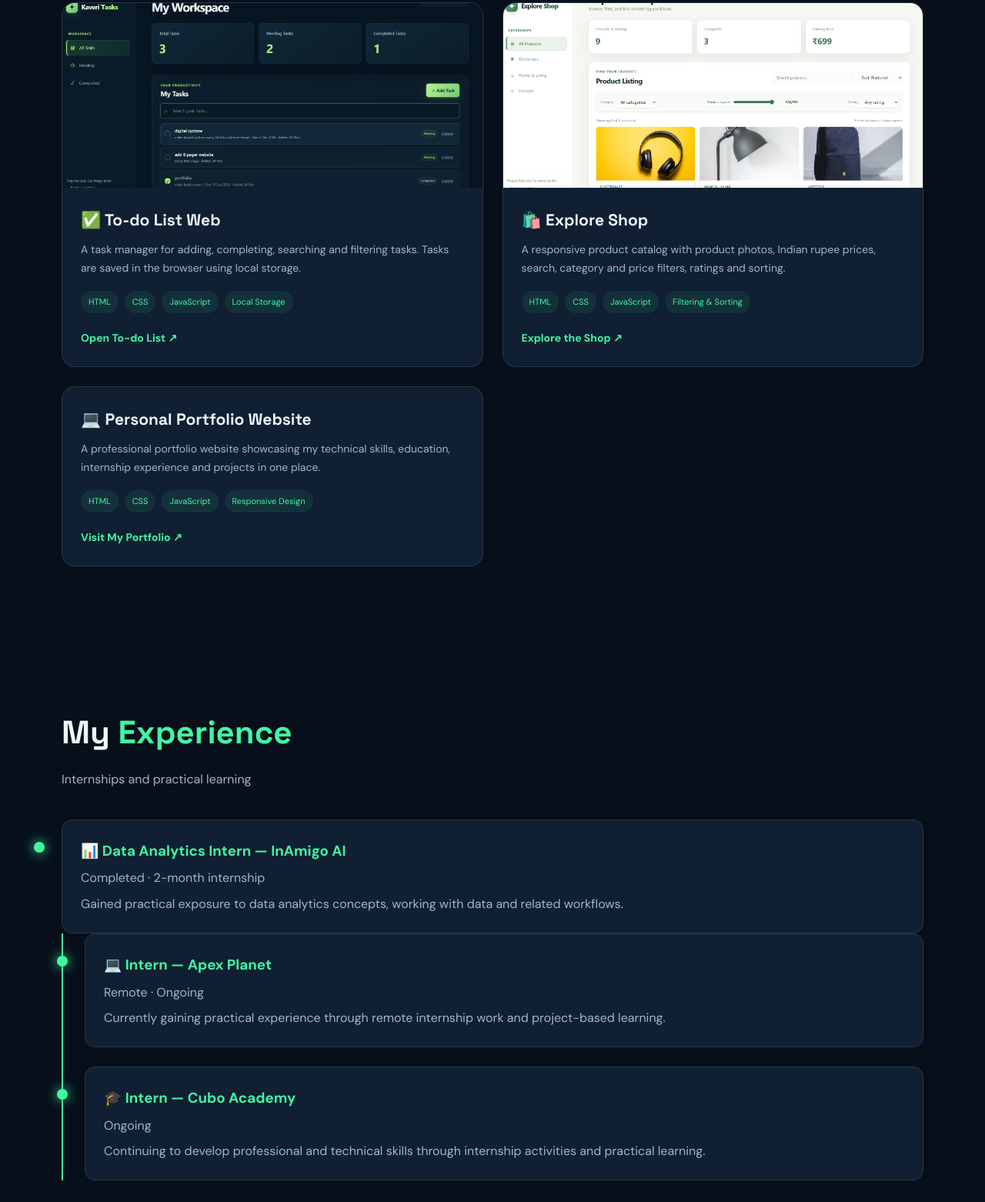
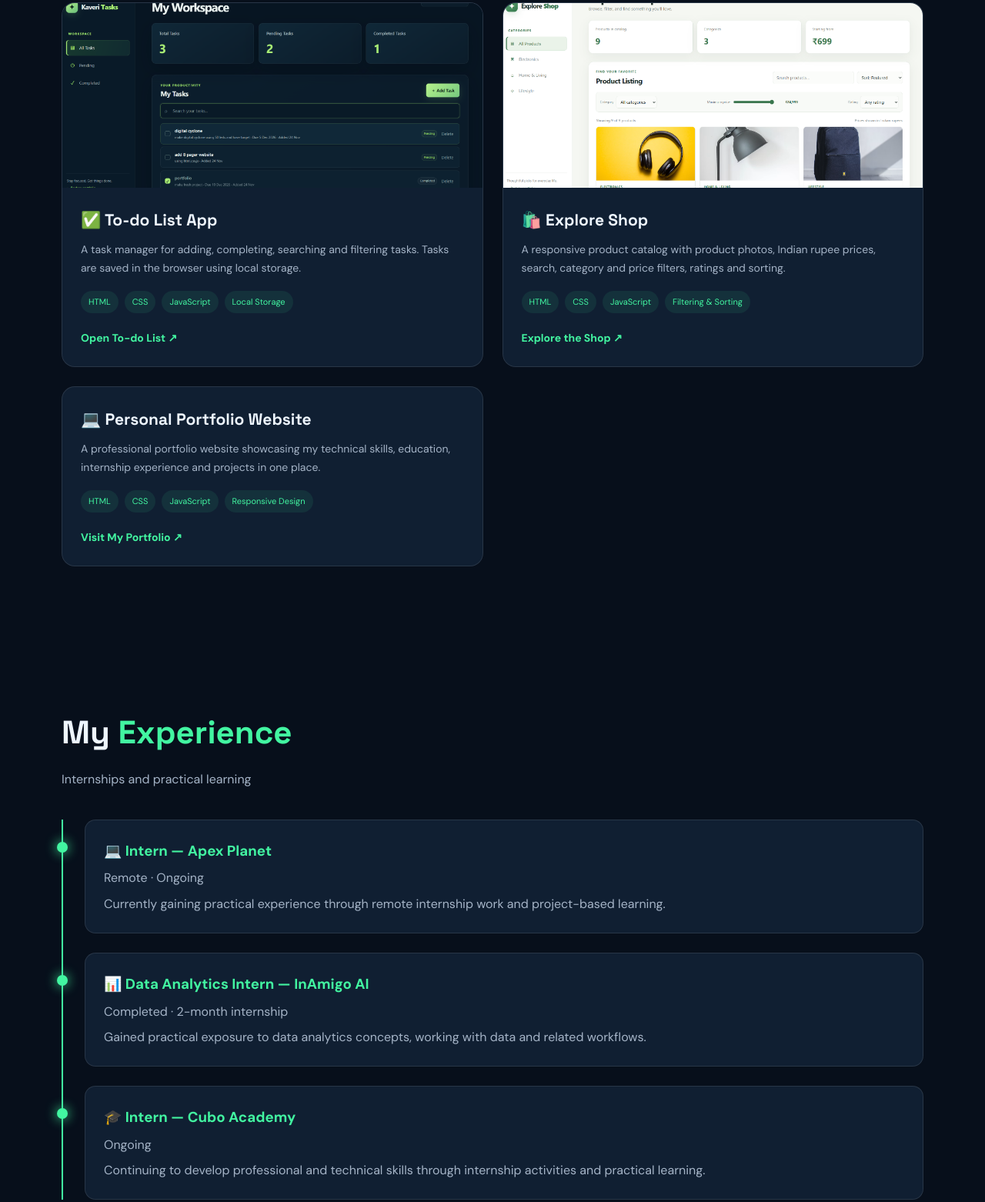
Before and after one commit to kaverikilje3008-afk/portfolio, a plain HTML site: page index.html in a window 1280 px wide. Shown: the part 3243-4805 px from the top of the page at 77% size. Drawn offline with Linux system fonts and the light colour scheme.

```diff
--- a/index.html
+++ b/index.html
@@ -48,7 +48,7 @@ a {
 
 section {
     padding: 90px 0;
-    scroll-margin-top: 85px;
+    scroll-margin-top: 120px;
 }
 
 .section-title {
@@ -64,8 +64,6 @@ section {
     margin-bottom: 38px;
 }
 
-/* BACKGROUND */
-
 body::before {
     content: "";
     position: fixed;
@@ -79,8 +77,6 @@ body::before {
     z-index: -1;
     pointer-events: none;
 }
-
-/* NAVIGATION */
 
 header {
     position: sticky;
@@ -132,8 +128,6 @@ nav {
     cursor: pointer;
     font-size: 20px;
 }
-
-/* HERO */
 
 .hero {
     min-height: 88vh;
@@ -231,8 +225,6 @@ nav {
     align-items: center;
 }
 
-/* PROFILE PHOTO */
-
 .profile-image {
     width: min(340px, 75vw);
     aspect-ratio: 1;
@@ -255,8 +247,6 @@ nav {
     0%,100% { transform: translateY(0); }
     50% { transform: translateY(-13px); }
 }
-
-/* ABOUT */
 
 .about-box {
     position: relative;
@@ -314,8 +304,6 @@ nav {
     }
 }
 
-/* SKILLS */
-
 .skills-grid {
     display: grid;
     grid-template-columns: repeat(4, 1fr);
@@ -344,8 +332,6 @@ nav {
     color: var(--muted);
     margin-top: 6px;
 }
-
-/* PROJECTS */
 
 .projects-grid {
     display: grid;
@@ -423,8 +409,6 @@ nav {
 
 .project-link:hover { text-decoration: underline; }
 
-/* EXPERIENCE */
-
 .timeline {
     border-left: 2px solid var(--green);
     padding-left: 28px;
@@ -458,8 +442,6 @@ nav {
     color: var(--muted);
     margin-top: 6px;
 }
-
-/* EDUCATION */
 
 .education-timeline {
     max-width: 850px;
@@ -530,8 +512,6 @@ nav {
     font-weight: 600;
 }
 
-/* RESUME */
-
 .resume-box {
     text-align: center;
     background: linear-gradient(135deg, #102b32, #101f32);
@@ -552,8 +532,6 @@ nav {
     flex-wrap: wrap;
     gap: 14px;
 }
-
-/* CONTACT */
 
 .contact-box {
     text-align: center;
@@ -576,8 +554,6 @@ nav {
     gap: 14px;
 }
 
-/* FOOTER */
-
 footer {
     border-top: 1px solid var(--border);
     padding: 25px 0;
@@ -585,8 +561,6 @@ footer {
     color: var(--muted);
     font-size: 13px;
 }
-
-/* SCROLL ANIMATION */
 
 .reveal {
     opacity: 0;
@@ -599,8 +573,6 @@ footer {
     transform: translateY(0);
 }
 
-/* ACCESSIBILITY */
-
 @media (prefers-reduced-motion: reduce) {
     *, *::before, *::after {
         animation-duration: 0.01ms !important;
@@ -609,8 +581,6 @@ footer {
         transition-duration: 0.01ms !important;
     }
 }
-
-/* RESPONSIVE */
 
 @media (max-width: 800px) {
     .hero-grid {
@@ -827,7 +797,7 @@ footer {
             </article>
 
             <article class="project-card">
-                <img src="om%20shree%20sai%20service.jpg.png"
+                <img src="om shree sai service.jpg.png"
                      alt="Om Shree Sai Service website">
                 <div class="project-content">
                     <h3>🌐 Om Shree Sai Service</h3>
@@ -841,7 +811,7 @@ footer {
                         <span>JavaScript</span><span>GitHub Pages</span>
                     </div>
                     <a class="project-link"
-                       href="https://kaverikilje3008-afk.github.io/Om-Shree-Sai-Service/"
+                       href="https://kaverikilje3008-afk.github.io/Om-Shree-Sai-Servic"
                        target="_blank" rel="noopener noreferrer">
                         Visit Live Website ↗
                     </a>
@@ -853,7 +823,7 @@ footer {
                      src="task-todo.png"
                      alt="Task list on a notebook">
                 <div class="project-content">
-                    <h3>✅ To-do List Web</h3>
+                    <h3>✅ To-do List App</h3>
                     <p>
                         A task manager for adding, completing, searching and
                         filtering tasks. Tasks are saved in the browser using
@@ -894,7 +864,7 @@ footer {
                 </div>
             </article>
 
-              <article class="project-card">
+            <article class="project-card">
                 <img src="portfolio-screenshot.png"
                      alt="Personal portfolio website"
                      onerror="this.style.display='none'">
@@ -917,6 +887,7 @@ footer {
                 </div>
             </article>
 
+
         </div>
     </div>
 </section>
@@ -926,22 +897,22 @@ footer {
         <h2 class="section-title">My <span>Experience</span></h2>
         <p class="section-subtitle">Internships and practical learning</p>
 
+        <div class="timeline">
+            <div class="timeline-card">
+                <h3>💻 Intern — Apex Planet</h3>
+                <p>Remote · Ongoing</p>
+                <p>
+                    Currently gaining practical experience through remote
+                    internship work and project-based learning.
+                </p>
+            </div>
+
             <div class="timeline-card">
                 <h3>📊 Data Analytics Intern — InAmigo AI</h3>
                 <p>Completed · 2-month internship</p>
                 <p>
                     Gained practical exposure to data analytics concepts,
                     working with data and related workflows.
-                </p>
-            </div>
-
-             <div class="timeline">
-            <div class="timeline-card">
-                <h3>💻 Intern — Apex Planet</h3>
-                <p>Remote · Ongoing</p>
-                <p>
-                    Currently gaining practical experience through remote
-                    internship work and project-based learning.
                 </p>
             </div>
 
```
